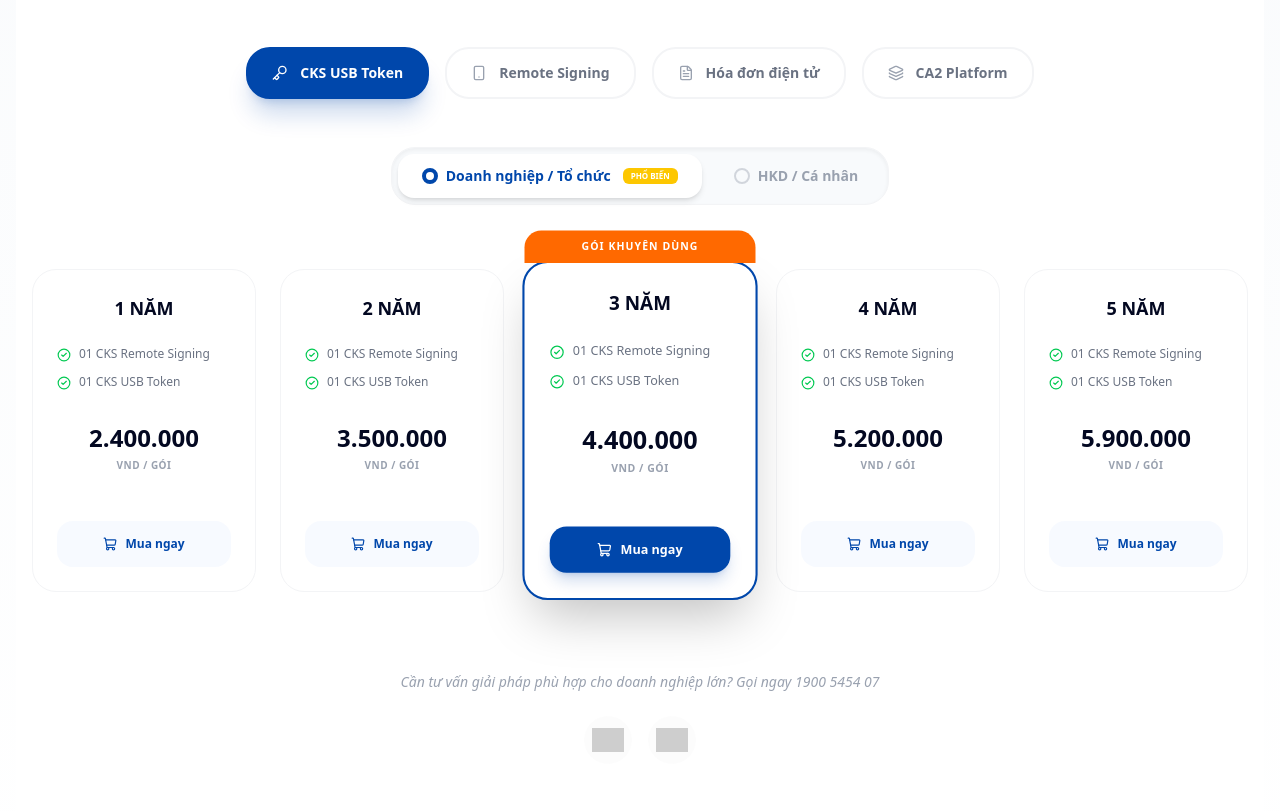
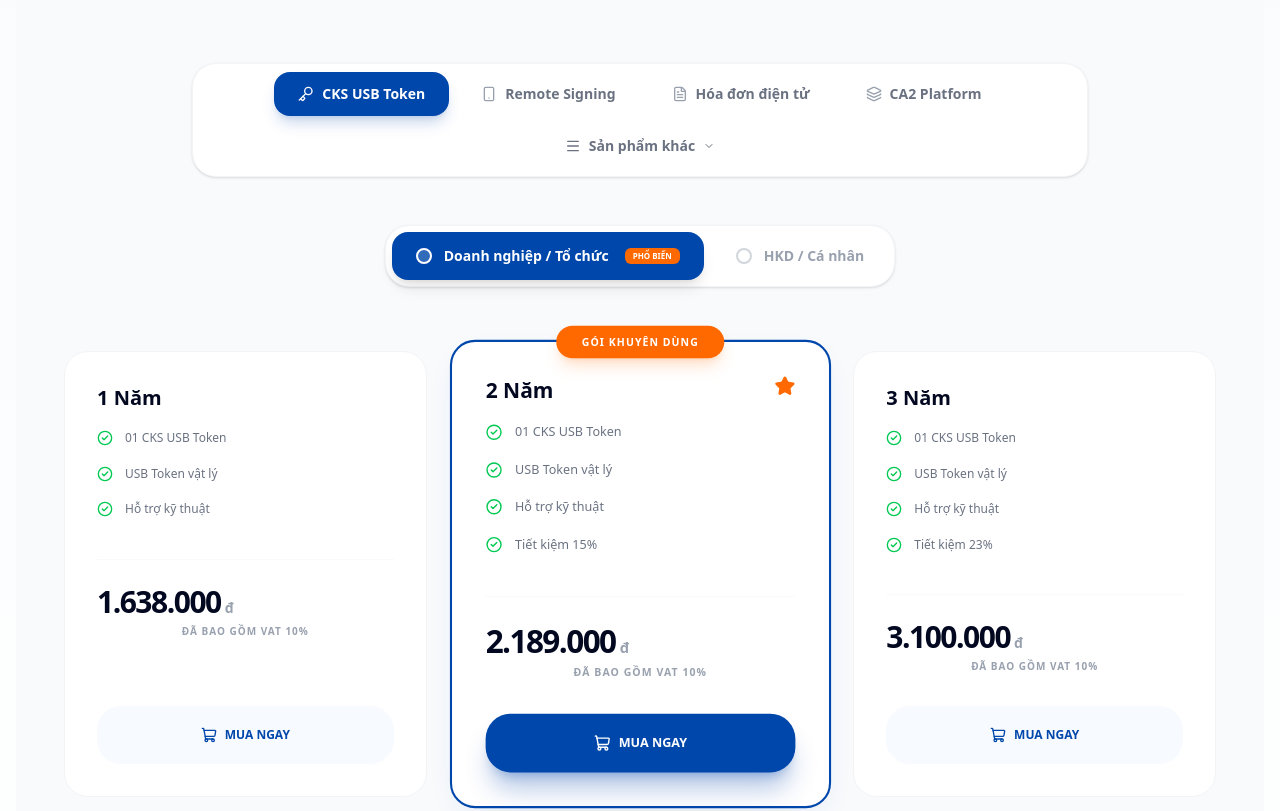
Before and after one commit to nguyenvanbaongoc24-eng/webca2demo, a Next.js app in the folder nacencomm-premium/: page /pricing in a window 1280 px wide. Shown: the part 442-1253 px from the top of the page. Built offline with nearby package versions, Linux system fonts and the light colour scheme; grey boxes are pictures that could not be loaded.

Commit message:
fix: apply comprehensive fixes from spec including accurate pricing data, correct combos, subtabs for remote signing, dropdown for other products, popular badge logic, and hero image error handling

```diff
--- a/nacencomm-premium/src/components/sections/PricingGrid.tsx
+++ b/nacencomm-premium/src/components/sections/PricingGrid.tsx
@@ -4,42 +4,105 @@
 import { motion, AnimatePresence } from "framer-motion";
 import {
   CheckCircle2,
-  Shield,
-  Zap,
-  Crown,
   ShoppingCart,
   ShieldCheck,
   Star,
   Key,
   Smartphone,
   FileText,
-  Layers
+  Layers,
+  ChevronDown,
+  ChevronUp,
+  Mail,
+  Headphones,
+  ExternalLink,
+  Menu
 } from "lucide-react";
 import Link from "next/link";
 import { Button } from "@/components/ui/Button";
 import { cn } from "@/lib/utils";
 
 const SERVICE_TABS = [
-  { id: "usb", name: "CKS USB Token", icon: Key },
-  { id: "remote", name: "Remote Signing", icon: Smartphone },
-  { id: "invoice", name: "Hóa đơn điện tử", icon: FileText },
-  { id: "platform", name: "CA2 Platform", icon: Layers },
+  { id: "cks-token", name: "CKS USB Token", icon: Key },
+  { id: "remote-signing", name: "Remote Signing", icon: Smartphone },
+  { id: "hoa-don", name: "Hóa đơn điện tử", icon: FileText },
+  { id: "ca2-platform", name: "CA2 Platform", icon: Layers },
 ];
 
-const DURATION_PLANS = [
-  { id: "1y", name: "1 NĂM", price: "2.400.000", rawPrice: 2400000 },
-  { id: "2y", name: "2 NĂM", price: "3.500.000", rawPrice: 3500000 },
-  { id: "3y", name: "3 NĂM", price: "4.400.000", rawPrice: 4400000, popular: true },
-  { id: "4y", name: "4 NĂM", price: "5.200.000", rawPrice: 5200000 },
-  { id: "5y", name: "5 NĂM", price: "5.900.000", rawPrice: 5900000 },
+const OTHER_PRODUCTS = [
+  { id: "bhxh", name: "Bảo hiểm xã hội" },
+  { id: "thuetncn", name: "Thuế TNCN" },
+  { id: "stem", name: "STEM Học tập" },
+  { id: "ekyc", name: "eKYC Xác thực" },
+  { id: "security", name: "Security Pentest" },
+  { id: "infra", name: "Tư vấn hạ tầng" },
 ];
 
+const PRICING_DATA = {
+  'cks-token': {
+    dn: [
+      { id: "1y", label: "1 Năm", duration: "12 tháng", price: "1.638.000", includes: ["01 CKS USB Token", "USB Token vật lý", "Hỗ trợ kỹ thuật"] },
+      { id: "2y", label: "2 Năm", duration: "24 tháng", price: "2.189.000", includes: ["01 CKS USB Token", "USB Token vật lý", "Hỗ trợ kỹ thuật", "Tiết kiệm 15%"], popular: true },
+      { id: "3y", label: "3 Năm", duration: "36 tháng", price: "3.100.000", includes: ["01 CKS USB Token", "USB Token vật lý", "Hỗ trợ kỹ thuật", "Tiết kiệm 23%"] },
+    ],
+    cn: [
+      { id: "1y", label: "1 Năm", duration: "12 tháng", price: "979.000", includes: ["01 CKS USB Token", "USB Token vật lý"] },
+      { id: "2y", label: "2 Năm", duration: "24 tháng", price: "1.638.000", includes: ["01 CKS USB Token", "USB Token vật lý", "Tiết kiệm 16%"], popular: true },
+      { id: "3y", label: "3 Năm", duration: "36 tháng", price: "2.189.000", includes: ["01 CKS USB Token", "USB Token vật lý", "Tiết kiệm 25%"] },
+    ]
+  },
+  'remote-signing': {
+    theo_nam: {
+      dn: [
+        { id: "1y", label: "1 Năm", price: "Liên hệ", includes: ["01 CKS Remote Signing", "Không giới hạn lượt ký"] },
+        { id: "2y", label: "2 Năm", price: "Liên hệ", includes: ["01 CKS Remote Signing", "Không giới hạn", "Tiết kiệm 15%"], popular: true },
+        { id: "3y", label: "3 Năm", price: "Liên hệ", includes: ["01 CKS Remote Signing", "Không giới hạn", "Tiết kiệm 25%"] },
+      ],
+      cn: [
+        { id: "1y", label: "1 Năm", price: "Liên hệ", includes: ["01 CKS Remote Signing", "Ký VNeID online"] },
+        { id: "2y", label: "2 Năm", price: "Liên hệ", includes: ["01 CKS Remote Signing", "Ký VNeID", "Tiết kiệm"], popular: true },
+        { id: "3y", label: "3 Năm", price: "Liên hệ", includes: ["01 CKS Remote Signing", "Ký VNeID", "Ưu đãi"] },
+      ]
+    },
+    theo_luot: {
+      dn: [
+        { id: "50l", label: "50 lượt", price: "Liên hệ", includes: ["50 chữ ký", "Không thời hạn"] },
+        { id: "100l", label: "100 lượt", price: "Liên hệ", includes: ["100 chữ ký", "Không thời hạn"], popular: true },
+        { id: "500l", label: "500 lượt", price: "Liên hệ", includes: ["500 chữ ký", "Không thời hạn"] },
+      ],
+      cn: [
+        { id: "20l", label: "20 lượt", price: "Liên hệ", includes: ["20 chữ ký", "Không thời hạn"] },
+        { id: "50l", label: "50 lượt", price: "Liên hệ", includes: ["50 chữ ký", "Không thời hạn"], popular: true },
+      ]
+    }
+  },
+  'hoa-don': {
+    dn: [
+      { id: "300", label: "300 HĐ/năm", price: "Liên hệ", includes: ["300 hóa đơn", "Khởi nghiệp"] },
+      { id: "1000", label: "1.000 HĐ/năm", price: "Liên hệ", includes: ["1.000 hóa đơn", "Phổ biến"], popular: true },
+      { id: "3000", label: "3.000 HĐ/năm", price: "Liên hệ", includes: ["3.000 hóa đơn", "Enterprise"] },
+    ],
+    cn: null // Not applicable
+  }
+};
+
 export function PricingGrid() {
-  const [activeService, setActiveService] = useState("usb");
+  const [activeService, setActiveService] = useState("cks-token");
   const [customerType, setCustomerType] = useState("dn"); // dn or cn
+  const [rsSubtab, setRsSubtab] = useState("theo_nam"); // theo_nam or theo_luot
+  const [showDropdown, setShowDropdown] = useState(false);
+
+  const getPlans = () => {
+    if (activeService === "cks-token") return PRICING_DATA["cks-token"][customerType as "dn" | "cn"];
+    if (activeService === "remote-signing") return PRICING_DATA["remote-signing"][rsSubtab as "theo_nam" | "theo_luot"][customerType as "dn" | "cn"];
+    if (activeService === "hoa-don") return PRICING_DATA["hoa-don"][customerType as "dn" | "cn"];
+    return null;
+  };
+
+  const plans = getPlans();
 
   return (
-    <section id="pricing" className="py-24 bg-white relative overflow-hidden">
+    <section id="pricing" className="py-24 bg-[#F8FAFC] relative overflow-hidden">
       <div className="container mx-auto px-4 relative z-10">
 
         {/* Header Badge */}
@@ -51,65 +114,116 @@
         </div>
 
         {/* Title Section */}
-        <div className="text-center max-w-4xl mx-auto mb-12">
-          <h2 className="text-4xl md:text-5xl font-extrabold text-brand-dark mb-6 tracking-tight leading-tight">
-            Bảng giá giải pháp chuyển đổi số cho doanh nghiệp hiện đại
+        <div className="text-center max-w-3xl mx-auto mb-16">
+          <h2 className="text-3xl md:text-5xl font-black text-brand-dark mb-6 tracking-tight leading-tight">
+            Giải pháp số tối ưu cho mọi quy mô doanh nghiệp
           </h2>
           <div className="flex flex-wrap justify-center gap-6 text-sm">
-            <div className="flex items-center gap-2 text-green-600 font-medium">
+            <div className="flex items-center gap-2 text-green-600 font-bold">
               <ShieldCheck className="w-4 h-4" /> ISO 27001
             </div>
-            <div className="flex items-center gap-2 text-yellow-600 font-medium">
-              <Star className="w-4 h-4 fill-yellow-600" /> Tin dùng bởi 280.000+ khách hàng
+            <div className="flex items-center gap-2 text-yellow-600 font-bold">
+              <Star className="w-4 h-4 fill-yellow-600" /> Tin dùng bởi 280.000+ KH
             </div>
           </div>
         </div>
 
         {/* Service Selection Tabs */}
-        <div className="flex flex-wrap justify-center gap-4 mb-12">
+        <div className="flex flex-wrap justify-center gap-2 mb-12 bg-white p-2 rounded-2xl shadow-sm border border-gray-100 max-w-4xl mx-auto">
           {SERVICE_TABS.map((tab) => (
             <button
               key={tab.id}
-              onClick={() => setActiveService(tab.id)}
+              onClick={() => {
+                setActiveService(tab.id);
+                setShowDropdown(false);
+                if (tab.id === "hoa-don") setCustomerType("dn");
+              }}
               className={cn(
-                "flex items-center gap-3 px-6 py-3.5 rounded-2xl border-2 transition-all duration-300 font-bold text-sm",
+                "flex items-center gap-2 px-6 py-3 rounded-xl transition-all duration-300 font-bold text-sm shrink-0",
                 activeService === tab.id
-                  ? "bg-brand-blue border-brand-blue text-white shadow-xl shadow-brand-blue/20"
-                  : "bg-white border-gray-100 text-gray-500 hover:border-brand-blue/30"
+                  ? "bg-brand-blue text-white shadow-lg shadow-brand-blue/20"
+                  : "text-gray-500 hover:bg-gray-50"
               )}
             >
               <tab.icon className={cn("w-4 h-4", activeService === tab.id ? "text-white" : "text-gray-400")} />
               {tab.name}
             </button>
           ))}
+
+          <div className="relative">
+            <button
+              onClick={() => setShowDropdown(!showDropdown)}
+              className={cn(
+                "flex items-center gap-2 px-6 py-3 rounded-xl font-bold text-sm text-gray-500 hover:bg-gray-50 transition-all",
+                showDropdown && "bg-gray-100"
+              )}
+            >
+              <Menu className="w-4 h-4" /> Sản phẩm khác <ChevronDown className={cn("w-3 h-3 transition-transform", showDropdown && "rotate-180")} />
+            </button>
+            <AnimatePresence>
+              {showDropdown && (
+                <motion.div
+                  initial={{ opacity: 0, y: 10 }} animate={{ opacity: 1, y: 0 }} exit={{ opacity: 0, y: 10 }}
+                  className="absolute top-full right-0 mt-2 w-64 bg-white rounded-2xl shadow-premium border border-gray-100 p-2 z-50 overflow-hidden"
+                >
+                  <div className="grid grid-cols-1 gap-1">
+                    {OTHER_PRODUCTS.map((p) => (
+                      <button key={p.id} className="w-full text-left p-3 rounded-xl text-xs font-bold text-gray-600 hover:bg-brand-blue hover:text-white transition-all flex items-center justify-between group">
+                        {p.name} <ExternalLink className="w-3 h-3 opacity-0 group-hover:opacity-100" />
+                      </button>
+                    ))}
+                  </div>
+                </motion.div>
+              )}
+            </AnimatePresence>
+          </div>
         </div>
+
+        {/* Remote Signing Subtabs */}
+        {activeService === "remote-signing" && (
+          <div className="flex justify-center gap-2 mb-10">
+            {[
+              { id: "theo_nam", name: "Theo năm" },
+              { id: "theo_luot", name: "Theo lượt ký" }
+            ].map((st) => (
+              <button
+                key={st.id}
+                onClick={() => setRsSubtab(st.id)}
+                className={cn(
+                  "px-6 py-2 rounded-full text-xs font-bold border-2 transition-all",
+                  rsSubtab === st.id
+                    ? "bg-white border-brand-blue text-brand-blue"
+                    : "border-gray-200 text-gray-400 hover:border-brand-blue/30"
+                )}
+              >
+                {st.name}
+              </button>
+            ))}
+          </div>
+        )}
 
         {/* Filters: Type Toggle */}
         <div className="flex flex-col items-center gap-8 mb-16">
-          <div className="bg-brand-slate p-1.5 rounded-2xl flex items-center gap-2 border border-gray-100 shadow-inner">
+          <div className="bg-white p-1.5 rounded-2xl flex items-center gap-2 border border-gray-100 shadow-sm">
             {[
-              { id: "dn", name: "Doanh nghiệp / Tổ chức", badge: "Phổ biến" },
-              { id: "cn", name: "HKD / Cá nhân" },
+              { id: "dn", name: "Doanh nghiệp / Tổ chức", badge: activeService === "cks-token" ? "Phổ biến" : null },
+              { id: "cn", name: "HKD / Cá nhân", badge: activeService === "remote-signing" ? "PHỔ BIẾN" : null },
             ].map((type) => (
               <button
                 key={type.id}
+                disabled={activeService === "hoa-don" && type.id === "cn"}
                 onClick={() => setCustomerType(type.id)}
                 className={cn(
-                  "relative flex items-center gap-2 px-6 py-3 rounded-xl text-sm font-bold transition-all",
+                  "relative flex items-center gap-3 px-6 py-3.5 rounded-xl text-sm font-bold transition-all",
                   customerType === type.id
-                    ? "bg-white text-brand-blue shadow-md"
-                    : "text-gray-400 hover:text-gray-600"
+                    ? "bg-brand-blue text-white shadow-lg"
+                    : "text-gray-400 hover:text-gray-600 disabled:opacity-30 disabled:cursor-not-allowed"
                 )}
               >
-                {customerType === type.id && (
-                  <div className="w-4 h-4 rounded-full border-4 border-brand-blue" />
-                )}
-                {customerType !== type.id && (
-                  <div className="w-4 h-4 rounded-full border-2 border-gray-300" />
-                )}
+                <div className={cn("w-4 h-4 rounded-full border-2", customerType === type.id ? "border-white bg-white/20" : "border-gray-300")} />
                 {type.name}
                 {type.badge && (
-                  <span className="bg-yellow-400 text-[8px] text-white px-2 py-0.5 rounded-md ml-1 uppercase">
+                  <span className="bg-orange-500 text-[8px] text-white px-2 py-0.5 rounded-md ml-1 uppercase font-black">
                     {type.badge}
                   </span>
                 )}
@@ -119,72 +233,81 @@
         </div>
 
         {/* Pricing Cards Grid */}
-        <div className="grid grid-cols-1 md:grid-cols-3 lg:grid-cols-5 gap-6">
-          {DURATION_PLANS.map((plan, index) => (
+        <div className="grid grid-cols-1 md:grid-cols-3 gap-8 max-w-6xl mx-auto">
+          {plans ? plans.map((plan, index) => (
             <motion.div
-              key={plan.name}
+              key={plan.id}
               initial={{ opacity: 0, y: 20 }}
               whileInView={{ opacity: 1, y: 0 }}
               viewport={{ once: true }}
-              transition={{ delay: index * 0.05 }}
+              transition={{ delay: index * 0.1 }}
               className={cn(
-                "group relative flex flex-col p-6 rounded-2xl transition-all duration-300",
+                "group relative flex flex-col p-8 rounded-3xl transition-all duration-500",
                 plan.popular
-                  ? "bg-white shadow-2xl border-2 border-brand-blue scale-105 z-20"
-                  : "bg-white border border-gray-100 hover:shadow-xl hover:border-brand-blue/20 z-10"
+                  ? "bg-white shadow-premium border-2 border-brand-blue scale-105 z-20"
+                  : "bg-white border border-gray-100 hover:shadow-2xl hover:border-brand-blue/20 z-10"
               )}
             >
               {plan.popular && (
-                <div className="absolute top-0 left-0 right-0 -translate-y-full bg-orange-500 text-white text-[10px] uppercase font-bold py-2 text-center rounded-t-xl tracking-widest">
+                <div className="absolute top-0 left-1/2 -translate-x-1/2 -translate-y-1/2 bg-orange-500 text-white text-[10px] uppercase font-black px-6 py-2 rounded-full tracking-widest shadow-lg shadow-orange-500/20">
                   Gói khuyên dùng
                 </div>
               )}
 
-              <div className="mb-6">
-                <h3 className="text-lg font-extrabold text-brand-dark mb-6">{plan.name}</h3>
-                <div className="space-y-3 mb-8">
-                  <div className="flex items-start gap-2 text-xs text-gray-500 font-medium">
-                    <CheckCircle2 className="w-3.5 h-3.5 text-green-500 shrink-0 mt-0.5" />
-                    <span>01 CKS Remote Signing</span>
-                  </div>
-                  <div className="flex items-start gap-2 text-xs text-gray-500 font-medium">
-                    <CheckCircle2 className="w-3.5 h-3.5 text-green-500 shrink-0 mt-0.5" />
-                    <span>01 CKS USB Token</span>
-                  </div>
+              <div className="mb-8">
+                <div className="flex justify-between items-start mb-4">
+                  <h3 className="text-xl font-black text-brand-dark">{plan.label}</h3>
+                  {plan.popular && <Star className="w-5 h-5 text-orange-500 fill-orange-500" />}
+                </div>
+                <div className="space-y-4 mb-10">
+                  {plan.includes.map((inc, i) => (
+                    <div key={i} className="flex items-start gap-3 text-xs text-gray-500 font-medium leading-relaxed">
+                      <CheckCircle2 className="w-4 h-4 text-green-500 shrink-0 mt-0.5" />
+                      <span>{inc}</span>
+                    </div>
+                  ))}
                 </div>
 
-                <div className="mt-auto">
-                  <div className="text-2xl font-black text-brand-dark mb-1">{plan.price}</div>
-                  <div className="text-[10px] font-bold text-gray-400 uppercase tracking-wider">VND / Gói</div>
+                <div className="mt-auto pt-6 border-t border-gray-50">
+                  <div className="flex items-baseline gap-1">
+                    <span className="text-3xl font-black text-brand-dark tracking-tighter">{plan.price}</span>
+                    <span className="text-sm font-bold text-gray-400">đ</span>
+                  </div>
+                  <div className="text-[10px] font-bold text-gray-400 uppercase tracking-widest mt-1">Đã bao gồm VAT 10%</div>
                 </div>
               </div>
 
-              <Link href={`/register?pkg=${plan.id}&type=${customerType}`} className="w-full mt-6">
+              <Link href={`/register?pkg=${plan.id}&type=${customerType}`} className="w-full mt-auto">
                 <Button
                   variant={plan.popular ? "primary" : "outline"}
                   className={cn(
-                    "w-full py-3.5 rounded-xl text-xs font-bold flex items-center justify-center gap-2 transition-all",
+                    "w-full py-5 rounded-2xl text-xs font-black flex items-center justify-center gap-2 transition-all",
                     plan.popular
-                      ? "bg-brand-blue hover:bg-brand-blue/90 shadow-lg shadow-brand-blue/20"
+                      ? "bg-brand-blue hover:bg-brand-blue/90 shadow-xl shadow-brand-blue/30"
                       : "bg-blue-50/50 border-transparent text-brand-blue hover:bg-brand-blue hover:text-white"
                   )}
                 >
-                  <ShoppingCart className="w-3.5 h-3.5" /> Mua ngay
+                  <ShoppingCart className="w-4 h-4" /> MUA NGAY
                 </Button>
               </Link>
             </motion.div>
-          ))}
+          )) : (
+            <div className="col-span-full py-20 text-center bg-white rounded-3xl border-2 border-dashed border-gray-100">
+              <Mail className="w-12 h-12 text-brand-blue mx-auto mb-4 opacity-20" />
+              <h3 className="text-lg font-bold text-brand-dark mb-2">Liên hệ nhận tư vấn</h3>
+              <p className="text-sm text-gray-400 mb-8 max-w-sm mx-auto">Vui lòng liên hệ hotline 1900 5454 07 để nhận báo giá chi tiết cho quy mô doanh nghiệp của bạn.</p>
+              <Button className="bg-brand-blue text-white rounded-xl px-10 font-bold py-6">ĐĂNG KÝ TƯ VẤN</Button>
+            </div>
+          )}
         </div>
 
-        {/* Support Section */}
-        <div className="mt-20 text-center">
-          <p className="text-gray-400 text-sm mb-6 italic">Cần tư vấn giải pháp phù hợp cho doanh nghiệp lớn? Gọi ngay 1900 5454 07</p>
-          <div className="flex justify-center gap-4">
-            <div className="w-12 h-12 bg-brand-slate rounded-2xl flex items-center justify-center grayscale opacity-50">
-              <img src="https://misa.com.vn/wp-content/themes/misa-main/assets/images/footer/iso.png" alt="ISO" className="h-6" />
-            </div>
-            <div className="w-12 h-12 bg-brand-slate rounded-2xl flex items-center justify-center grayscale opacity-50">
-              <img src="https://misa.com.vn/wp-content/themes/misa-main/assets/images/footer/tct.png" alt="TCT" className="h-6" />
+        {/* Trust Section */}
+        <div className="mt-24 pt-12 border-t border-gray-100">
+          <div className="flex flex-wrap justify-center items-center gap-x-12 gap-y-8 opacity-40 grayscale">
+            <img src="https://misa.com.vn/wp-content/themes/misa-main/assets/images/footer/iso.png" alt="ISO" className="h-8" />
+            <img src="https://misa.com.vn/wp-content/themes/misa-main/assets/images/footer/tct.png" alt="TCT" className="h-8" />
+            <div className="flex items-center gap-2 font-bold text-sm text-brand-dark">
+              <ShieldCheck className="w-5 h-5" /> Nacencomm Security Certified
             </div>
           </div>
         </div>
```
Also changed, not shown: nacencomm-premium/src/components/sections/Hero.tsx (+11 -1 lines).
